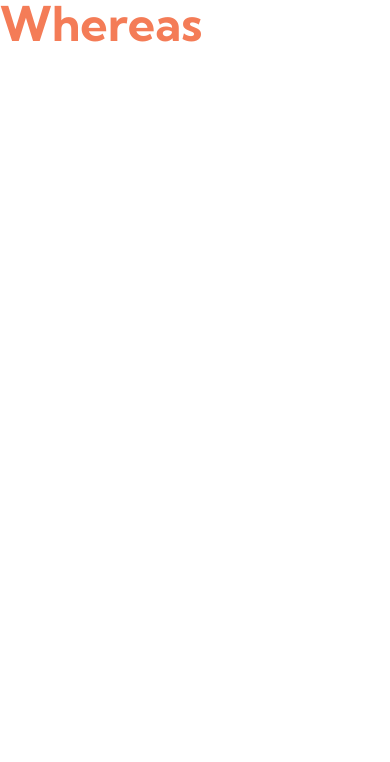
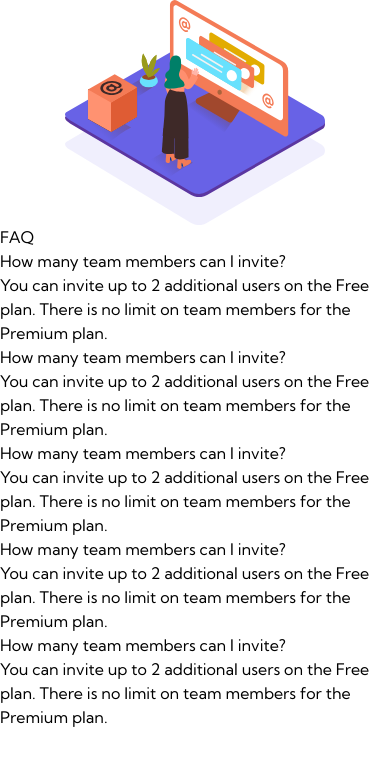
Before and after one commit to kkawakami08/faq-accordian-card, a Next.js app: page / in a window 390 px wide. Shown: the top 762 px of the page. Built offline with nearby package versions, Linux system fonts and the light colour scheme.

Commit message:
style header image to overlap properly + responsive

```diff
--- /dev/null
+++ b/components/Question.jsx
@@ -0,0 +1,10 @@
+import React from 'react'
+
+export default function Question() {
+  return (
+    <div>
+        <h2>How many team members can I invite?</h2>
+        <p>You can invite up to 2 additional users on the Free plan. There is no limit on team members for the Premium plan. </p>
+    </div>
+  )
+}
--- a/pages/index.js
+++ b/pages/index.js
@@ -1,4 +1,8 @@
 import Head from "next/head"
+import Question from "@/components/Question"
+import Image from "next/image"
+import headerImage from '../public/images/illustration-woman-online-mobile.svg'
+import headerImageShadow from '../public/images/bg-pattern-mobile.svg'
 
 export default function Home() {
   return (
@@ -6,8 +10,34 @@ export default function Home() {
       <Head>
         <title>FAQ Accordian Card</title>
       </Head>
-      <main className="">
-        <h1 className="text-softRed text-5xl font-bold" >Whereas </h1>
+      <main className="flex flex-col items-center">
+        <div className="grid grid-cols-12 relative grid-rows-2">
+          <div className="col-start-3 col-span-8 row-span-2 row-start-1 ">
+            <Image
+              src={headerImage}
+              alt="Header Image"
+              width={500}
+              height={500}
+            />
+          </div>
+          <div className="col-start-3 col-span-8 row-start-2 -z-10 ">
+            <Image
+              src={headerImageShadow}
+              alt="Header Image Shadow"
+              width={500}
+              height={500}
+            />
+          </div>
+        </div>
+
+        <div>
+          <h1>FAQ</h1>
+          <Question />
+          <Question />
+          <Question />
+          <Question />
+          <Question />
+        </div>
       </main>
     </>
   )
```
